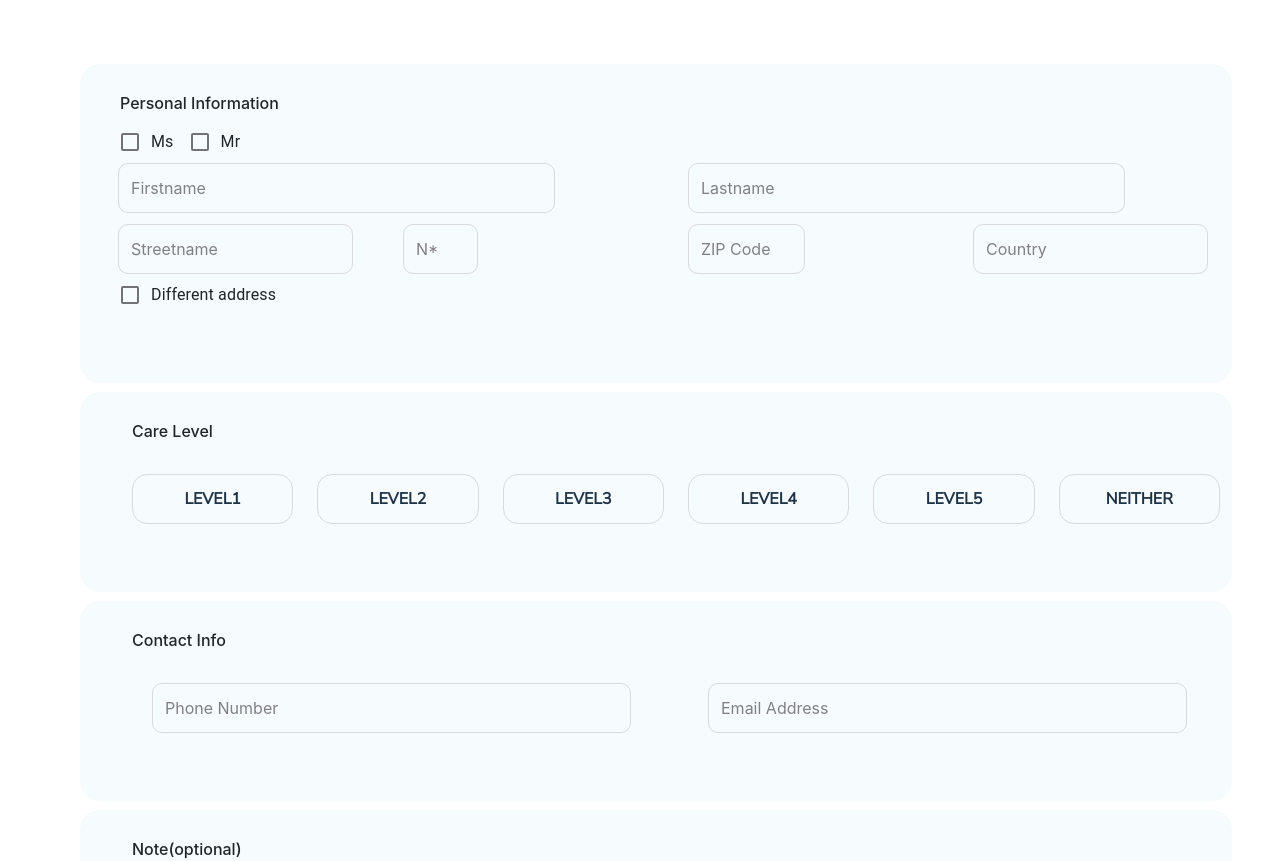
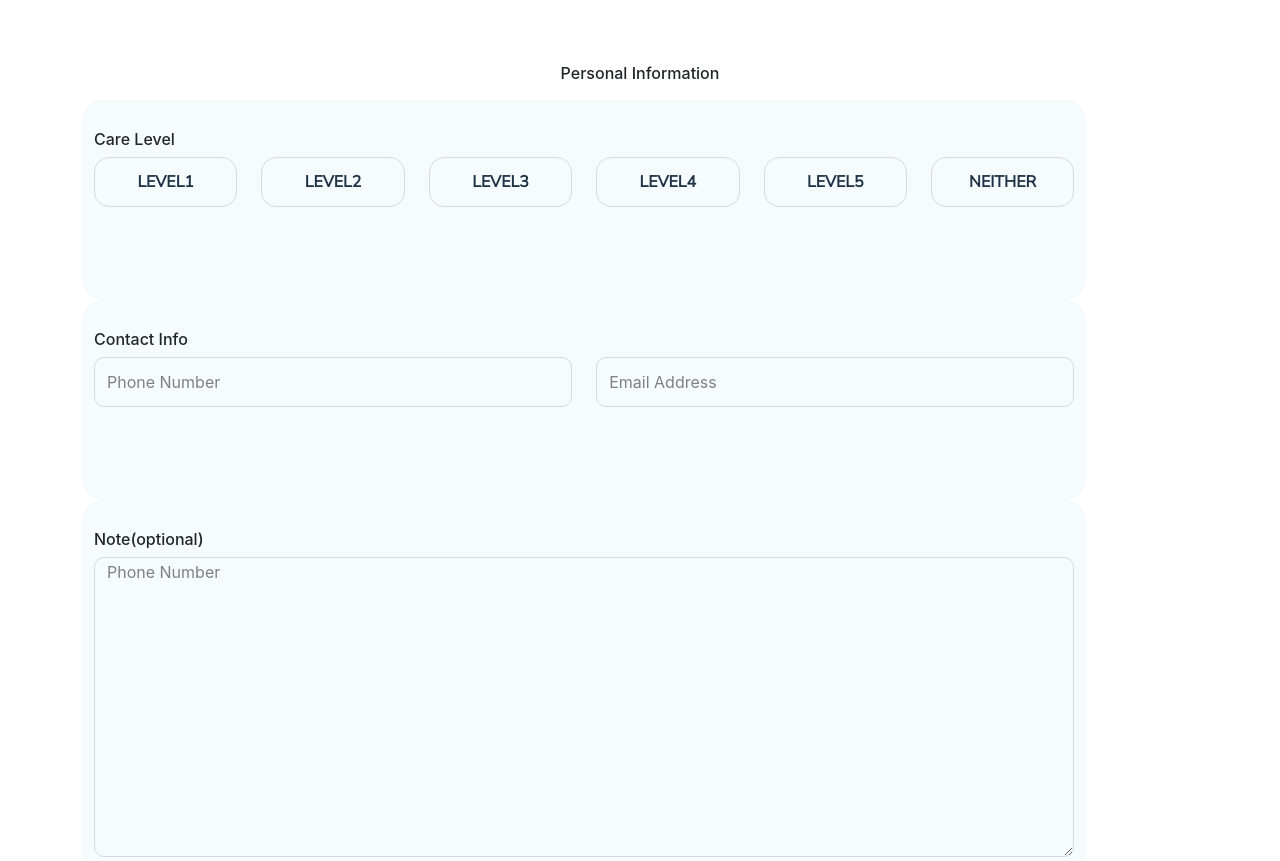
Before and after one commit to ahmedkhalid136/FlegeBOX-FINALIZED, a React (Create React App) app: page /Fillinformation in a window 1280 px wide. Shown: the top 861 px of the page. Built offline with nearby package versions, Linux system fonts and the light colour scheme.

Commit message:
Footer changes few left

```diff
--- a/src/components/FillInformation/FillInfo.js
+++ b/src/components/FillInformation/FillInfo.js
@@ -14,65 +14,11 @@ function FillInfo() {
   const [getbutton5, setbutton5] = useState(true);
   const [getbutton6, setbutton6] = useState(true);
   return (
-    <div className="mainDiv">
-      <div className="personalInfo">
-        <div className="checkboxes">
-          <h6 className="styleHeading">Personal Information</h6>
+    <div className="mainDiv container">
+      {/* PERSONAL INFO */}
 
-          <FormControlLabel
-            value="Ms"
-            control={<Checkbox color="primary" />}
-            label="Ms"
-            labelPlacement="End"
-          />
-          <FormControlLabel
-            value="Mr"
-            control={<Checkbox color="primary" />}
-            label="Mr"
-            labelPlacement="End"
-          />
-        </div>
-
-        <div className="container">
-          <div className="row">
-            <div className="col-lg-6 col-sm-12 ">
-              <input className="input" placeholder="Firstname" />
-            </div>
-            <div className="col-lg-6 col-sm-12">
-              <input className="input" placeholder="Lastname" />
-            </div>
-          </div>
-          <div className="row secondDiv">
-            <div className="col-lg-6">
-              <div className="row">
-                <div className="col-lg-6 col-sm-8 col-xs-8">
-                  <input className="input1" placeholder="Streetname" />
-                </div>
-                <div className="col-lg63 col-sm-4 col-xs-4">
-                  <input className="input2" placeholder="N*" />
-                </div>
-              </div>
-            </div>
-            <div className="col-lg-6">
-              <div className="row">
-                <div className="col-lg-6 col-sm-8  col-xs-8">
-                  <input className="input3" placeholder="ZIP Code" />
-                </div>
-                <div className="col-lg-6 col-sm-4 col-xs-4">
-                  <input className="input4" placeholder="Country" />
-                </div>
-              </div>
-            </div>
-          </div>
-        </div>
-        <div className="checkboxes">
-          <FormControlLabel
-            value="Ms"
-            control={<Checkbox color="primary" />}
-            label="Different address"
-            labelPlacement="End"
-          />
-        </div>
+      <div className="personalInfo-section">
+        <h6 className="styleHeading">Personal Information</h6>
       </div>
 
       {/* CARE LEVEL */}
@@ -85,11 +31,11 @@ function FillInfo() {
                 <button
                   onClick={() => {
                     setbutton1(!getbutton1);
-                    setbutton2(true)
-                    setbutton3(true)
-                    setbutton5(true)
-                    setbutton6(true)
-                    setbutton4(true)
+                    setbutton2(true);
+                    setbutton3(true);
+                    setbutton5(true);
+                    setbutton6(true);
+                    setbutton4(true);
                   }}
                   className={getbutton1 ? "buttonDiv2" : "buttonDiv3"}
                   variant="outlined"
@@ -101,11 +47,11 @@ function FillInfo() {
                 <button
                   onClick={() => {
                     setbutton2(!getbutton2);
-                    setbutton1(true)
-                    setbutton3(true)
-                    setbutton5(true)
-                    setbutton6(true)
-                    setbutton4(true)
+                    setbutton1(true);
+                    setbutton3(true);
+                    setbutton5(true);
+                    setbutton6(true);
+                    setbutton4(true);
                   }}
                   className={getbutton2 ? "buttonDiv2" : "buttonDiv3"}
                   variant="outlined"
@@ -117,11 +63,11 @@ function FillInfo() {
                 <button
                   onClick={() => {
                     setbutton3(!getbutton3);
-                    setbutton1(true)
-                    setbutton2(true)
-                    setbutton5(true)
-                    setbutton6(true)
-                    setbutton4(true)
+                    setbutton1(true);
+                    setbutton2(true);
+                    setbutton5(true);
+                    setbutton6(true);
+                    setbutton4(true);
                   }}
                   className={getbutton3 ? "buttonDiv2" : "buttonDiv3"}
                   variant="outlined"
@@ -133,11 +79,11 @@ function FillInfo() {
                 <button
                   onClick={() => {
                     setbutton4(!getbutton4);
-                    setbutton1(true)
-                    setbutton3(true)
-                    setbutton5(true)
-                    setbutton6(true)
-                    setbutton2(true)
+                    setbutton1(true);
+                    setbutton3(true);
+                    setbutton5(true);
+                    setbutton6(true);
+                    setbutton2(true);
                   }}
                   className={getbutton4 ? "buttonDiv2" : "buttonDiv3"}
                   variant="outlined"
@@ -149,11 +95,11 @@ function FillInfo() {
                 <button
                   onClick={() => {
                     setbutton5(!getbutton5);
-                    setbutton1(true)
-                    setbutton3(true)
-                    setbutton4(true)
-                    setbutton6(true)
-                    setbutton2(true)
+                    setbutton1(true);
+                    setbutton3(true);
+                    setbutton4(true);
+                    setbutton6(true);
+                    setbutton2(true);
                   }}
                   className={getbutton5 ? "buttonDiv2" : "buttonDiv3"}
                   variant="outlined"
@@ -165,11 +111,11 @@ function FillInfo() {
                 <button
                   onClick={() => {
                     setbutton6(!getbutton6);
-                    setbutton1(true)
-                    setbutton3(true)
-                    setbutton5(true)
-                    setbutton4(true)
-                    setbutton2(true)
+                    setbutton1(true);
+                    setbutton3(true);
+                    setbutton5(true);
+                    setbutton4(true);
+                    setbutton2(true);
                   }}
                   className={getbutton6 ? "buttonDiv2" : "buttonDiv3"}
                   variant="outlined"
--- a/src/components/FillInformation/Fillinfo.css
+++ b/src/components/FillInformation/Fillinfo.css
@@ -7,6 +7,11 @@
   margin-left: 80px;
   border-radius: 20px;
 }
+
+.mainDiv input {
+  width: 100%;
+}
+
 .styleHeading {
   margin-top: 30px;
 }
@@ -15,7 +20,7 @@
 }
 .input {
   background: #f6fbfe;
-  width: 80%;
+  width: 100%;
   border: 1px solid #dadadd;
   box-sizing: border-box;
   border-radius: 10px;
@@ -32,16 +37,14 @@
   border: 1px solid #dadadd;
   box-sizing: border-box;
   border-radius: 10px;
-  margin-left: 20px;
   height: 50px;
 }
 .input2 {
   background: #f6fbfe;
-  width: 45%;
+  width: 100%;
   border: 1px solid #dadadd;
   box-sizing: border-box;
   border-radius: 10px;
-  margin-left: 20px;
   height: 50px;
 }
 .input3 {
@@ -50,7 +53,6 @@
   border: 1px solid #dadadd;
   box-sizing: border-box;
   border-radius: 10px;
-  margin-left: 20px;
   height: 50px;
 }
 .input4 {
@@ -59,7 +61,6 @@
   border: 1px solid #dadadd;
   box-sizing: border-box;
   border-radius: 10px;
-  margin-left: 20px;
   height: 50px;
 }
 /* Care level box */
@@ -69,15 +70,12 @@
   text-align: left;
   width: 90%;
   height: 200px;
-  margin-left: 80px;
   border-radius: 20px;
   margin-top: 9px;
 }
 .Carelevelinner {
-  margin-left: 40px;
 }
 .Buttoncontainer {
-  margin-top: 3%;
 }
 
 /* button component */
@@ -115,15 +113,11 @@
   text-align: left;
   width: 90%;
   height: 200px;
-  margin-left: 80px;
   border-radius: 20px;
-  margin-top: 9px;
 }
 .contactContainer {
-  margin-top: 3%;
 }
 .innercontact {
-  margin-left: 40px;
 }
 
 /* Note Div */
@@ -133,70 +127,59 @@
   text-align: left;
   width: 90%;
   height: 400px;
-  margin-left: 80px;
   border-radius: 20px;
-  margin-top: 9px;
 }
 
 .area {
   background: #f6fbfe;
-  width: 90%;
+  width: 100%;
   border: 1px solid #dadadd;
   box-sizing: border-box;
   border-radius: 10px;
-  margin-left: 20px;
   height: 300px;
 }
 .separateCheckbox {
-  margin-top: 5%;
 }
 
 @media (min-width: 500px) and (max-width: 800px) {
-  .mainDiv{
+  .mainDiv {
     margin-left: 10px;
   }
   .personalInfo {
     background: #f6fbfe;
     float: left;
     text-align: left;
-    width: 85%;
+    width: 100%;
     height: 500px;
-    margin-left: 10px;
     border-radius: 20px;
   }
   .Carelevel {
     background: #f6fbfe;
     float: left;
     text-align: left;
-    width: 85%;
+    width: 100%;
     height: 400px;
-    margin-left: 10px;
     border-radius: 20px;
-    margin-top: 9px;
   }
   .ContactInfo {
     background: #f6fbfe;
     float: left;
     text-align: left;
-    width: 85%;
+    width: 100%;
     height: 300px;
-    margin-left: 10px;
     border-radius: 20px;
-    margin-top: 9px;
   }
   .NoteDiv {
     background: #f6fbfe;
     float: left;
     text-align: left;
-    width: 85%;
+    width: 100%;
     height: 300px;
-    margin-left: 10px;
     border-radius: 20px;
-    margin-top: 9px;
   }
   .area {
     background: #f6fbfe;
-    width: 80%;
+    width: 100%;
     border: 1px solid #dadadd;
     box-sizing: border-box;
     border-radius: 10px;
@@ -204,56 +187,49 @@
     height: 200px;
   }
   .innercontact {
-    margin-left: 20px;
   }
   .separateCheckbox {
-    margin-top: 15%;
   }
 
   /* ******************All the input fields in information tab*************************** */
   .input {
     background: #f6fbfe;
-    width: 80%;
+    width: 100%;
     border: 1px solid #dadadd;
     box-sizing: border-box;
     border-radius: 10px;
-    margin: 15px;
     height: 50px;
   }
   .input1 {
     background: #f6fbfe;
-    width: 90%;
+    width: 100%;
     border: 1px solid #dadadd;
     box-sizing: border-box;
     border-radius: 10px;
-    margin:15px;
     height: 50px;
   }
   .input2 {
     background: #f6fbfe;
-    width: 45%;
+    width: 100%;
     border: 1px solid #dadadd;
     box-sizing: border-box;
     border-radius: 10px;
-    margin: 15px;
     height: 50px;
   }
   .input3 {
     background: #f6fbfe;
-    width: 45%;
+    width: 100%;
     border: 1px solid #dadadd;
     box-sizing: border-box;
     border-radius: 10px;
-    margin: 15px;
     height: 50px;
   }
   .input4 {
     background: #f6fbfe;
-    width: 90%;
+    width: 100%;
     border: 1px solid #dadadd;
     box-sizing: border-box;
     border-radius: 10px;
-    margin: 15px;
     height: 50px;
   }
 
@@ -270,7 +246,7 @@
     font-size: 16px;
     color: #1f3347;
     text-transform: uppercase;
-    margin:15px;
+    margin: 15px;
   }
   .buttonDiv3 {
     border-radius: 15px;
@@ -284,13 +260,12 @@
     font-size: 16px;
     color: #1f3347;
     text-transform: uppercase;
-    margin:15px;
+    margin: 15px;
   }
-
 }
 
-@media (min-width:300px) and (max-width:499px) {
-  .mainDiv{
+@media (min-width: 300px) and (max-width: 499px) {
+  .mainDiv {
     margin-left: 10px;
   }
   .personalInfo {
@@ -361,7 +336,7 @@
     font-size: 16px;
     color: #1f3347;
     text-transform: uppercase;
-    margin:15px;
+    margin: 15px;
   }
   .buttonDiv3 {
     border-radius: 15px;
@@ -375,52 +350,47 @@
     font-size: 16px;
     color: #1f3347;
     text-transform: uppercase;
-    margin:15px;
+    margin: 15px;
   }
-   /* ******************All the input fields in information tab*************************** */
-   .input {
+  /* ******************All the input fields in information tab*************************** */
+  .input {
     background: #f6fbfe;
     width: 80%;
     border: 1px solid #dadadd;
     box-sizing: border-box;
     border-radius: 10px;
-    margin: 10px;
     height: 50px;
   }
   .input1 {
     background: #f6fbfe;
-    width: 90%;
+    width: 100%;
     border: 1px solid #dadadd;
     box-sizing: border-box;
     border-radius: 10px;
-    margin:10px;
     height: 50px;
   }
   .input2 {
     background: #f6fbfe;
-    width: 45%;
+    width: 100%;
     border: 1px solid #dadadd;
     box-sizing: border-box;
     border-radius: 10px;
-    margin: 10px;
     height: 50px;
   }
   .input3 {
     background: #f6fbfe;
-    width: 45%;
+    width: 100%;
     border: 1px solid #dadadd;
     box-sizing: border-box;
     border-radius: 10px;
-    margin: 10px;
     height: 50px;
   }
   .input4 {
     background: #f6fbfe;
-    width: 90%;
+    width: 100%;
     border: 1px solid #dadadd;
     box-sizing: border-box;
     border-radius: 10px;
-    margin: 10px;
     height: 50px;
   }
 }
--- a/src/components/Homepage/Benifits.js
+++ b/src/components/Homepage/Benifits.js
@@ -29,7 +29,6 @@ export default function Benifits() {
                 care service.
               </p>
             </div>
-            <br />
           </div>
           <div className="col-lg-4">
             <div className="benifits-columns">
--- a/src/components/Homepage/Homepage.css
+++ b/src/components/Homepage/Homepage.css
@@ -107,6 +107,7 @@
   height: 415px;
   border-radius: 10px;
   padding: 50px;
+  margin-top: 20px;
 }
 
 .benifits-columns h4 {
@@ -182,4 +183,9 @@
   .down-arrow {
     display: block;
   }
+
+  .benifits-columns {
+    margin-top: 5px;
+    margin-bottom: 5px;
+  }
 }
```
Also changed, not shown: src/components/Header/Header.css (+15 -7 lines), src/components/Header/Header.js (+46 -19 lines), src/components/footer/Base.js (+10 -3 lines), src/components/footer/footer.css (+19 -1 lines).
